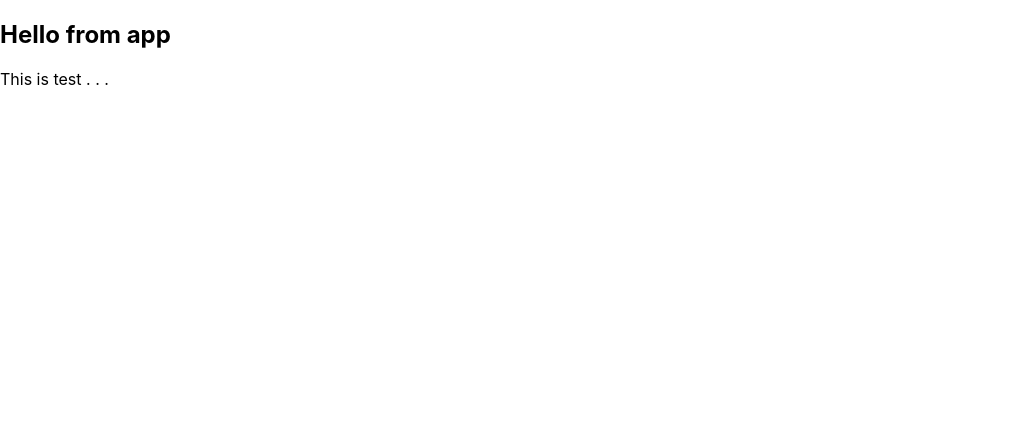
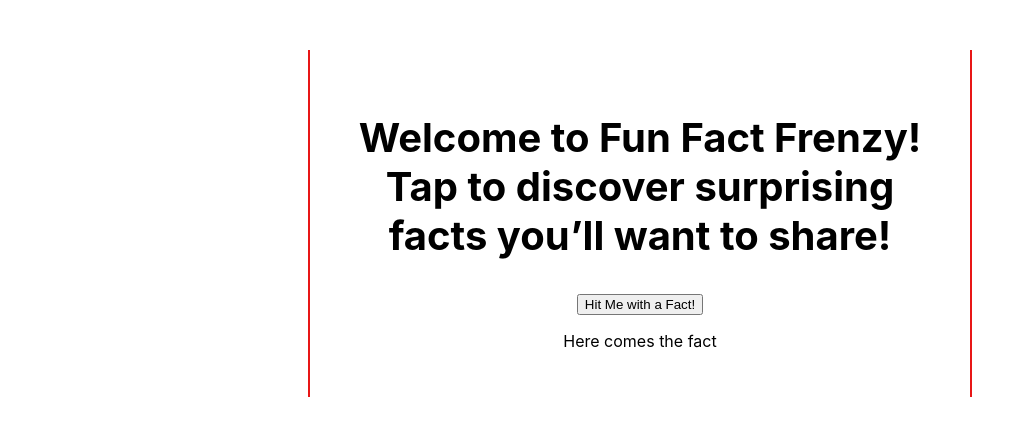
Before and after one commit to ctoloczko/react-random-facts, a React (Create React App) app: page / in a window 1280 px wide. Shown: the top 436 px of the page, without its empty margins (0-1034 px from the left). Built offline with nearby package versions, Linux system fonts and the light colour scheme.

Commit message:
fixed commits, added Facts component

```diff
--- a/package.json
+++ b/package.json
@@ -6,6 +6,7 @@
     "@testing-library/jest-dom": "^5.17.0",
     "@testing-library/react": "^13.4.0",
     "@testing-library/user-event": "^13.5.0",
+    "bootstrap": "^5.3.3",
     "react": "^18.3.1",
     "react-dom": "^18.3.1",
     "react-scripts": "5.0.1",
--- a/src/App.css
+++ b/src/App.css
@@ -1,38 +1,12 @@
-.App {
+.app {
   text-align: center;
+  margin: 50px auto;
+  padding: 30px;
+  max-width: 600px;
+  border-left: solid 2px #e81616;
+  border-right: solid 2px #e81616;
 }
 
-.App-logo {
-  height: 40vmin;
-  pointer-events: none;
+h2 {
+  font-size: 40px;
 }
-
-@media (prefers-reduced-motion: no-preference) {
-  .App-logo {
-    animation: App-logo-spin infinite 20s linear;
-  }
-}
-
-.App-header {
-  background-color: #282c34;
-  min-height: 100vh;
-  display: flex;
-  flex-direction: column;
-  align-items: center;
-  justify-content: center;
-  font-size: calc(10px + 2vmin);
-  color: white;
-}
-
-.App-link {
-  color: #61dafb;
-}
-
-@keyframes App-logo-spin {
-  from {
-    transform: rotate(0deg);
-  }
-  to {
-    transform: rotate(360deg);
-  }
-}
--- a/src/App.js
+++ b/src/App.js
@@ -2,7 +2,11 @@ import "./App.css";
 import FactsGenerator from "./FactsGenerator";
 
 function App() {
-  return <FactsGenerator />;
+  return (
+    <div className="app">
+      <FactsGenerator />
+    </div>
+  );
 }
 
 export default App;
--- /dev/null
+++ b/src/Fact.js
@@ -0,0 +1,5 @@
+import React from "react";
+
+export default function Fact() {
+  return <p>Here comes the fact</p>;
+}
--- a/src/FactsGenerator.js
+++ b/src/FactsGenerator.js
@@ -1,10 +1,18 @@
 import React from "react";
+import Fact from "./Fact";
+import "./App.css";
 
 export default function FactsGenerator() {
   return (
     <>
-      <h2>Hello from app </h2>
-      <p>This is test . . .</p>
+      <h2>
+        {" "}
+        Welcome to Fun Fact Frenzy! Tap to discover surprising facts you’ll want
+        to share!{" "}
+      </h2>
+      <button>Hit Me with a Fact!</button>
+
+      <Fact />
     </>
   );
 }
```
Also changed, not shown: 1 other file (tests, documents, lock files or other folders).
